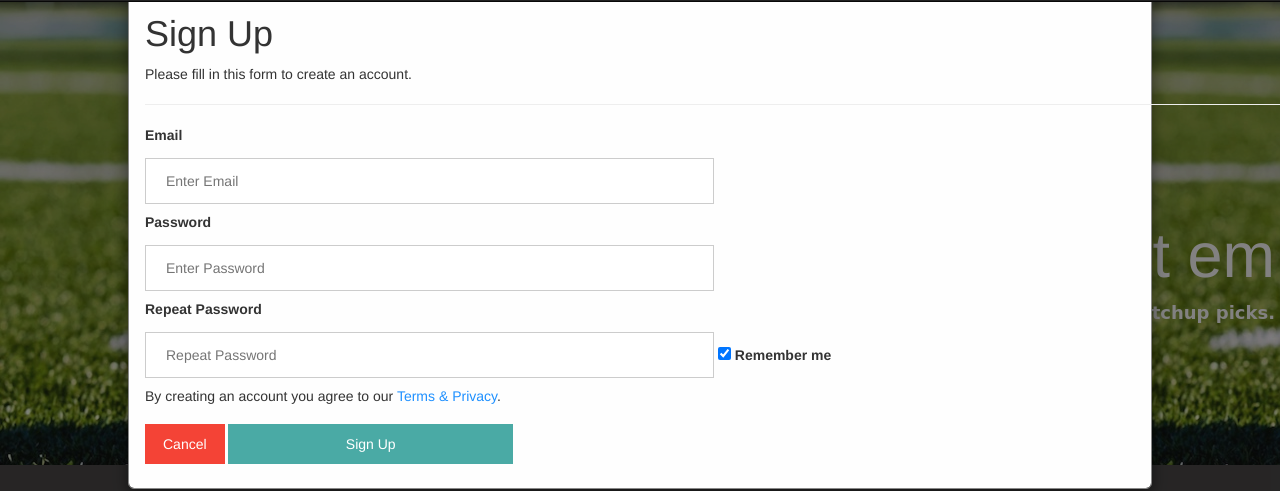
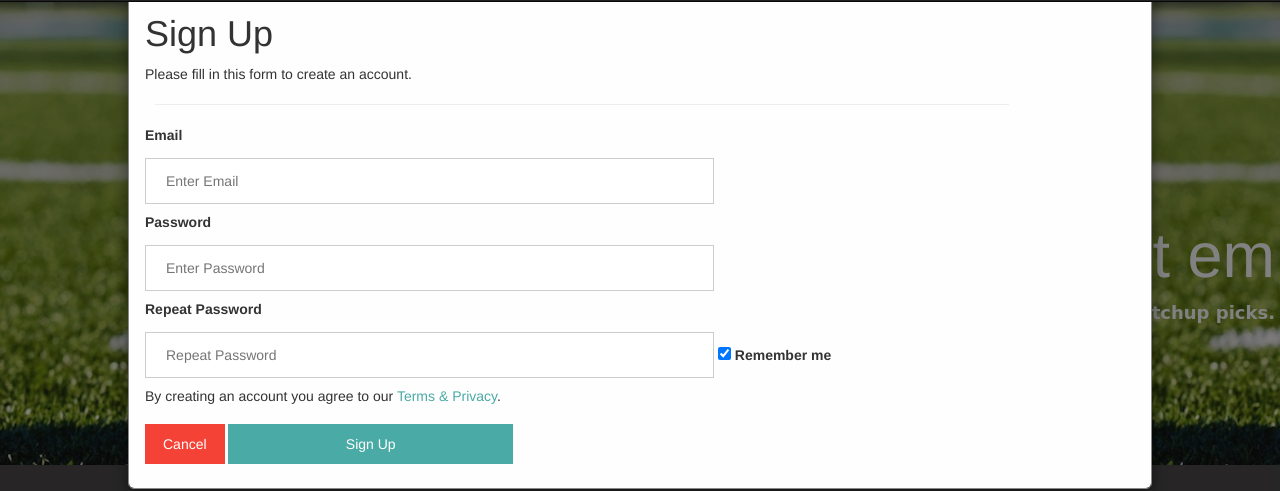
Before and after one commit to Stahlwalker/final-project, a plain HTML site: page index.html in a window 1280 px wide. Both pictures are taken after a click on the button "Sign Up". Shown: the part 147-638 px from the top of the page. Drawn offline with nearby package versions, Linux system fonts and the light colour scheme; some packages are replaced by stand-ins of ours; files whose address does not match are found by name; a web font is replaced by a local one.

Commit message:
module form fix

```diff
--- a/assets/style.css
+++ b/assets/style.css
@@ -18,6 +18,16 @@ body {
     font-family: 'Megrim', cursive;
     color: white;
 
+}
+
+hr {
+    margin-top: 20px;
+    margin-bottom: 20px;
+    border: 0;
+    width: 75%;
+    margin-left: 10px;
+    /* padding-left: 27px; */
+    border-top: 1px solid #eee;
 }
 
 /* Full-width input fields */
--- a/index.html
+++ b/index.html
@@ -1,5 +1,6 @@
 <!DOCTYPE html>
 <html lang="en">
+
 <head>
   <meta charset="UTF-8">
   <meta name="viewport" content="width=device-width, initial-scale=1.0">
@@ -23,6 +24,7 @@
   <link href="https://fonts.googleapis.com/css?family=Megrim" rel="stylesheet">
 
 </head>
+
 <body>
   <!-- Jumbotron for Title -->
 
@@ -40,33 +42,36 @@
       <!-- Collect the nav links, forms, and other content for toggling -->
       <div class="collapse navbar-collapse" id="bs-example-navbar-collapse-1">
         <ul class="nav navbar-nav">
-                      <li><a href="index.html"><p><span class="glyphicon glyphicon-home"></span></p></a></li>
-                      <li><a href="about.html">About</a></li>
-                      <li><a href="portfolio.html">Portfolio</a></li>
-                      <li><a href="https://lucasstahl.wordpress.com/">Blog</a></li>
-                      <li><a href="contact.html">Contact</a></li>
+          <li>
+            <a href="index.html">
+              <p>
+                <span class="glyphicon glyphicon-home"></span>
+              </p>
+            </a>
+          </li>
+          <li>
+            <a href="about.html">About</a>
+          </li>
+          <li>
+            <a href="portfolio.html">Portfolio</a>
+          </li>
+          <li>
+            <a href="https://lucasstahl.wordpress.com/">Blog</a>
+          </li>
+          <li>
+            <a href="contact.html">Contact</a>
+          </li>
         </ul>
       </div>
     </div>
 
   </nav>
 
-
-       <!-- <nav class="navbar navbar-inverse">
-          <nav>
-            <ul class="nav nav-pills pull-right">
-              <li role="presentation" class="active"><a href="#">Home</a></li>
-              <li role="presentation"><a href="#">About</a></li>
-              <li role="presentation"><a href="#">Contact</a></li>
-            </ul>
-          </nav>
-
-          <h3 class="text-muted" id="googleFont">Stahlwalker's Weekly Picks</h3>
-        </div>
-      </nav> -->
   <div class="jumbotron">
     <h1>Pick 2, Start em, Sit em</h1>
-            <p class="lead"><b>A resource for all those looking for roster advice and weekly matchup picks.</b></p>
+    <p class="lead">
+      <b>A resource for all those looking for roster advice and weekly matchup picks.</b>
+    </p>
 
   </div>
   <div class="container">
@@ -76,21 +81,27 @@
     <button onclick="document.getElementById('id01').style.display='block'" style="width:auto;">Sign Up</button>
 
     <div id="id01" class="modal">
-            <span onclick="document.getElementById('id01').style.display='none'" class="close" title="Close Modal">&times;</span>
+      <!-- <span onclick="document.getElementById('id01').style.display='none'" class="close" title="Close Modal">&times;</span> -->
       <form class="modal-content" action="/action_page.php">
         <div class="container">
           <h1>Sign Up</h1>
           <p>Please fill in this form to create an account.</p>
           <hr>
-                <label><b>Email</b></label>
+          <label>
+            <b>Email</b>
+          </label>
           <br>
           <input type="text" placeholder="Enter Email" name="email" required>
           <br>
-                <label><b>Password</b></label>
+          <label>
+            <b>Password</b>
+          </label>
           <br>
           <input type="password" placeholder="Enter Password" name="psw" required>
           <br>
-                <label><b>Repeat Password</b></label>
+          <label>
+            <b>Repeat Password</b>
+          </label>
           <br>
           <input type="password" placeholder="Repeat Password" name="psw-repeat" required>
 
@@ -98,7 +109,8 @@
             <input type="checkbox" checked="checked" style="margin-bottom:15px"> Remember me
           </label>
 
-                <p>By creating an account you agree to our <a href="#" style="color:dodgerblue">Terms & Privacy</a>.</p>
+          <p>By creating an account you agree to our
+            <a href="#" style="color: #4aaaa5">Terms & Privacy</a>.</p>
 
           <div class="clearfix">
             <button type="button" onclick="document.getElementById('id01').style.display='none'" class="cancelbtn">Cancel</button>
@@ -111,7 +123,9 @@
   </div>
 
   <div class="footer">
-        <p><font size="2">@Copyright 2018 www.Stahlwalker.com</font></p>
+    <p>
+      <font size="2">@Copyright 2018 www.Stahlwalker.com</font>
+    </p>
   </div>
 
 
```
Lines whose indentation alone changed are shown as unchanged.
